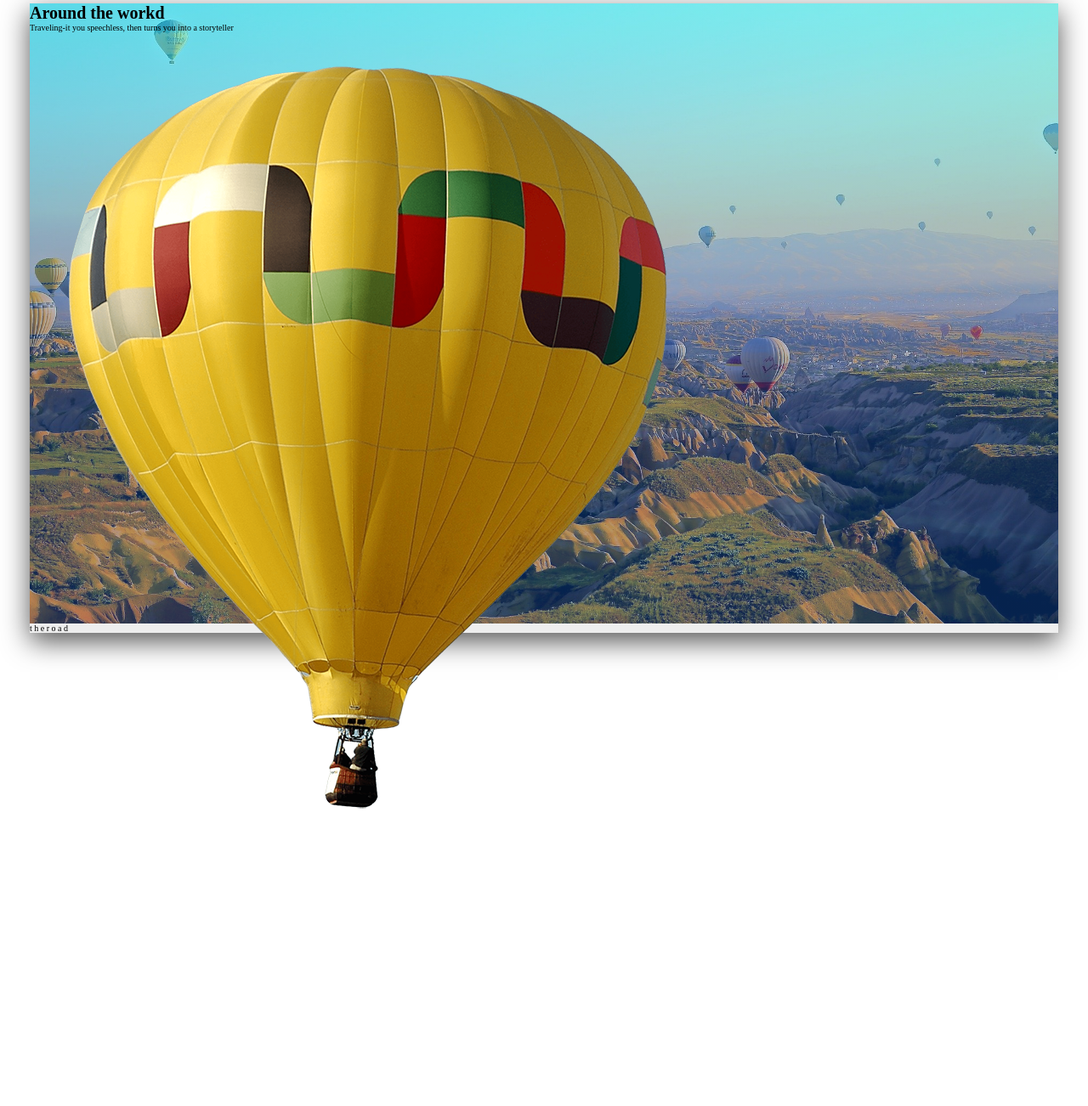
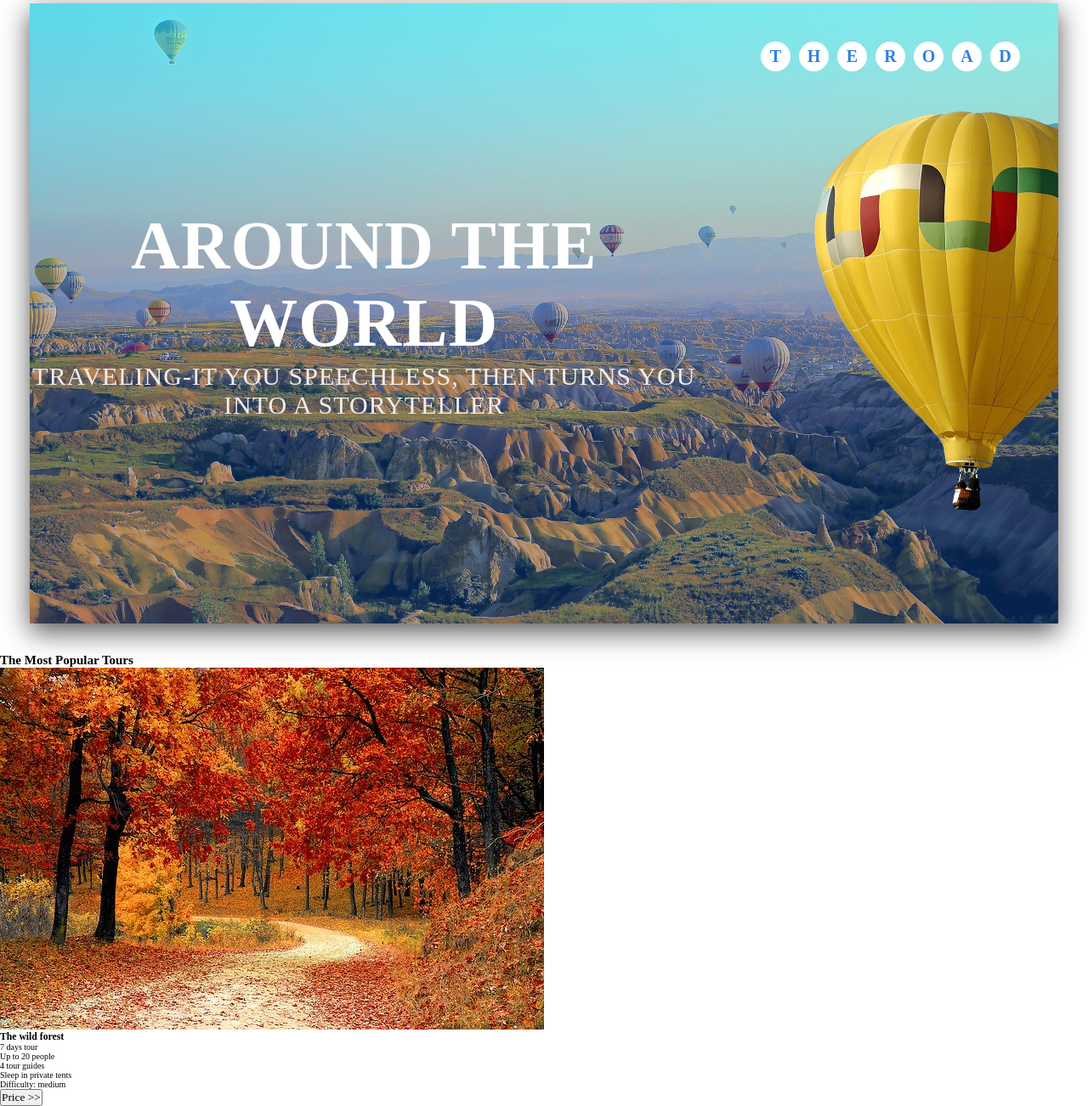
Before and after one commit to Eosia/roadtrip, a plain HTML site: page index.html in a window 1280 px wide. Shown: the part 31-1333 px from the top of the page at 85% size. Before the commit the page ends 1035 px from the top, so only its background shows below. Drawn offline with Linux system fonts and the light colour scheme.

Commit message:
ajout popular tours

```diff
--- a/index.html
+++ b/index.html
@@ -17,11 +17,11 @@
     <!--container principal-->
     <div class="container">
         <!--header-->
-        <header class="header">
+        <header class="header center">
             <div class="header-text">
                 <!--titre 1-->
                 <h1 class="heading">
-                    Around the workd
+                    Around the world
                 </h1>
                 <!--titre 1/-->
                 <!--header paragraphe-->
@@ -34,23 +34,62 @@
             <!--image mongolfiere-->
             <img class="header-image" src="img/air-balloon.png" alt="image de mongolfiere">
             <!--image mongolfiere/-->
+
+            <!--logo text-->
+            <div class="logo">
+                <h1>
+                    <span class="center">t</span>
+                    <span class="center">h</span>
+                    <span class="center">e</span>
+                    <span class="center">r</span>
+                    <span class="center">o</span>
+                    <span class="center">a</span>
+                    <span class="center">d</span>
+                </h1>
+            </div>
+            <!--logo text/-->
         </header>
         <!--header/-->
-
-        <!--logo text-->
-        <div class="logo">
-            <span>t</span>
-            <span>h</span>
-            <span>e</span>
-            <span>r</span>
-            <span>o</span>
-            <span>a</span>
-            <span>d</span>
-        </div>
-        <!--logo text/-->
-
     </div>
     <!--container principal/-->
+
+    <!--popular tours-->
+    <section class="popular-tours">
+        <h2 class="popular-tours-heading">
+            The Most Popular Tours
+        </h2>
+        <div class="cards-wrapper">
+            <div class="card">
+                <div class="front-side">
+                    <img class="card-image" src="img/forest.jpg" alt="Forest">
+                    <h3 class="tour-name">
+                        The wild forest
+                    </h3>
+                    <ul class="card-list">
+                        <li class="card-list-item">
+                            7 days tour
+                        </li>
+                        <li class="card-list-item">
+                            Up to 20 people
+                        </li>
+                        <li class="card-list-item">
+                            4 tour guides
+                        </li>
+                        <li class="card-list-item">
+                            Sleep in private tents
+                        </li>
+                        <li class="card-list-item">
+                            Difficulty: medium
+                        </li>
+                    </ul>
+                    <button class="navigation-button">
+                        Price &gt;&gt;
+                    </button>
+                </div>
+            </div>
+        </div>
+    </section>
+    <!--popular tours/-->
 
 
     <!--import script js-->
--- a/style.css
+++ b/style.css
@@ -1,5 +1,6 @@
 /*css*/
 
+/*common styles*/
 * {
     margin: 0;
     padding: 0;
@@ -41,4 +42,123 @@ html {
     background: linear-gradient(rgba(18, 1113, 255, .5),
     rgba(18,113,255,.3), rgba(18,113,255,0.3)), url(img/header-bg.jpg) center no-repeat;
     background-size: cover;
+    position: relative;
+    perspective: 100rem;
+    overflow: hidden;
 }
+
+.header-text {
+    text-align: center;
+    text-transform: uppercase;
+    letter-spacing: 0.1rem;
+}
+
+.heading {
+    font-size: 8rem;
+    color: var(--white-color);
+}
+
+.header-paragraph {
+    font-size: 3rem;
+    font-weight: 500;
+    color: var(--secondary-color);
+}
+
+.logo {
+    position: absolute;
+    top: 4rem;
+    right: 4rem;
+}
+
+.logo h1 {
+    display: flex;
+}
+
+.logo h1 span {
+    font-size: 2rem;
+    font-weight: 900;
+    color: var(--primary-color);
+    text-transform: uppercase;
+    background-color: var(--white-color);
+    width: 3.5rem;
+    height: 3.5rem;
+    margin: 0.5rem;
+    border-radius: 50%;
+}
+
+.logo h1 span:nth-child(1) {
+    animation: drop-letters 5s .1s infinite;
+}
+.logo h1 span:nth-child(2) {
+    animation: drop-letters 5s .2s infinite;
+}
+.logo h1 span:nth-child(3) {
+    animation: drop-letters 5s .3s infinite;
+}
+.logo h1 span:nth-child(4) {
+    animation: drop-letters 5s .4s infinite;
+}
+.logo h1 span:nth-child(5) {
+    animation: drop-letters 5s .5s infinite;
+}
+.logo h1 span:nth-child(6) {
+    animation: drop-letters 5s .6s infinite;
+}
+.logo h1 span:nth-child(7) {
+    animation: drop-letters 5s .7s infinite;
+}
+
+
+@keyframes drop-letters {
+    0% {
+        transform: translateY(0);
+    }
+    10% {
+        transform: translateY(0);
+    }
+    15% {
+        transform: translateY(-100%);
+    }
+    20% {
+        transform: translateY(0);
+    }
+    100% {
+        transform: translateY(0);
+    }
+}
+
+.header-image {
+    width: 35%;
+    animation: image-float 150s infinite;
+}
+
+@keyframes image-float {
+    0% {
+        transform: translateZ(40rem);
+        opacity: 1;
+    }
+    40% {
+        transform: translateZ(-500rem)
+        translateX(150rem);
+        opacity: 0.8;
+    }
+    70% {
+        transform: translateZ(-1500rem)
+        translateX(800rem);
+        opacity: 0.6;
+    }
+    80% {
+        transform: translateZ(-50rem)
+        translateX(100rem);
+        opacity: 0.8;
+    }
+    100% {
+        transform: translateZ(40rem);
+        opacity: 1;
+    }
+}
+/*common styles / */
+
+/*popular tours*/
+
+/*popular tours / */
```
